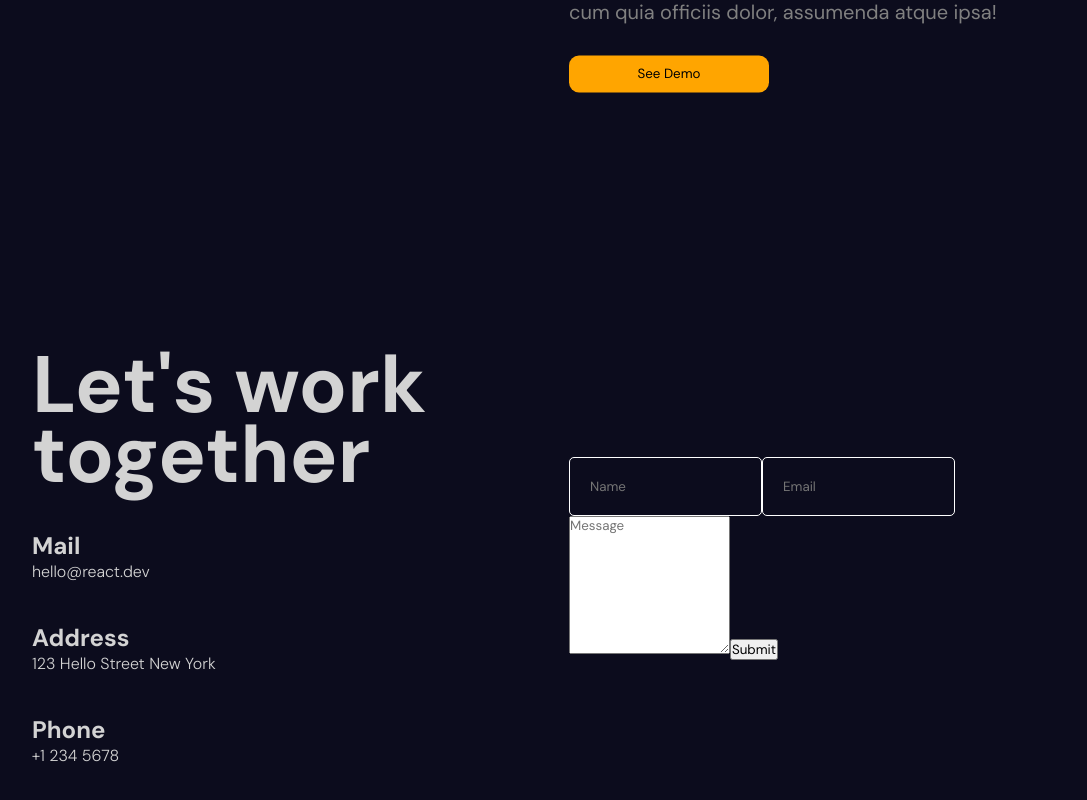
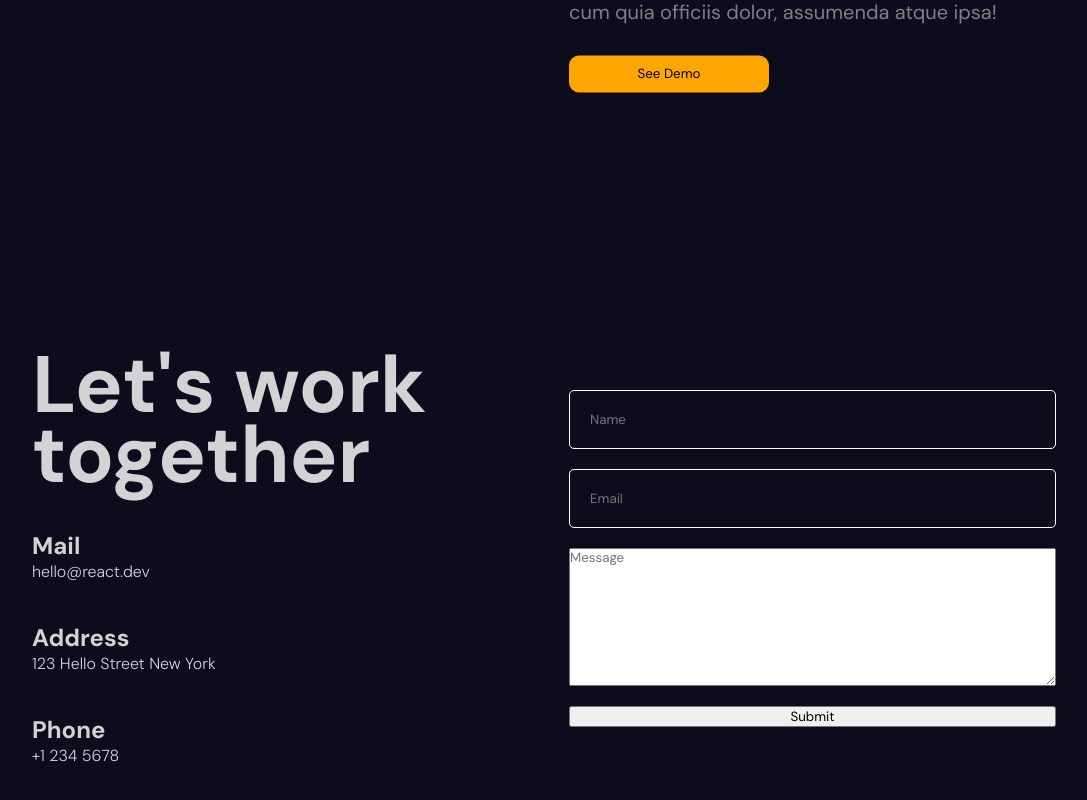
Before and after one commit to erickdc7/react-portfolio-7, a React (Vite) app: page / in a window 1280 px wide. Shown: the part 6375-7175 px from the top of the page, without its empty margins (96-1183 px from the left). Built offline with nearby package versions, Linux system fonts and the light colour scheme.

Commit message:
fix form container styles

```diff
--- a/src/components/contact/contact.scss
+++ b/src/components/contact/contact.scss
@@ -24,6 +24,8 @@
 
     .formContainer {
         flex: 1;
+
+        form {
             display: flex;
             flex-direction: column;
             gap: 20px;
@@ -37,3 +39,4 @@
             }
         }
     }
+}
```
Lines whose indentation alone changed are shown as unchanged.
